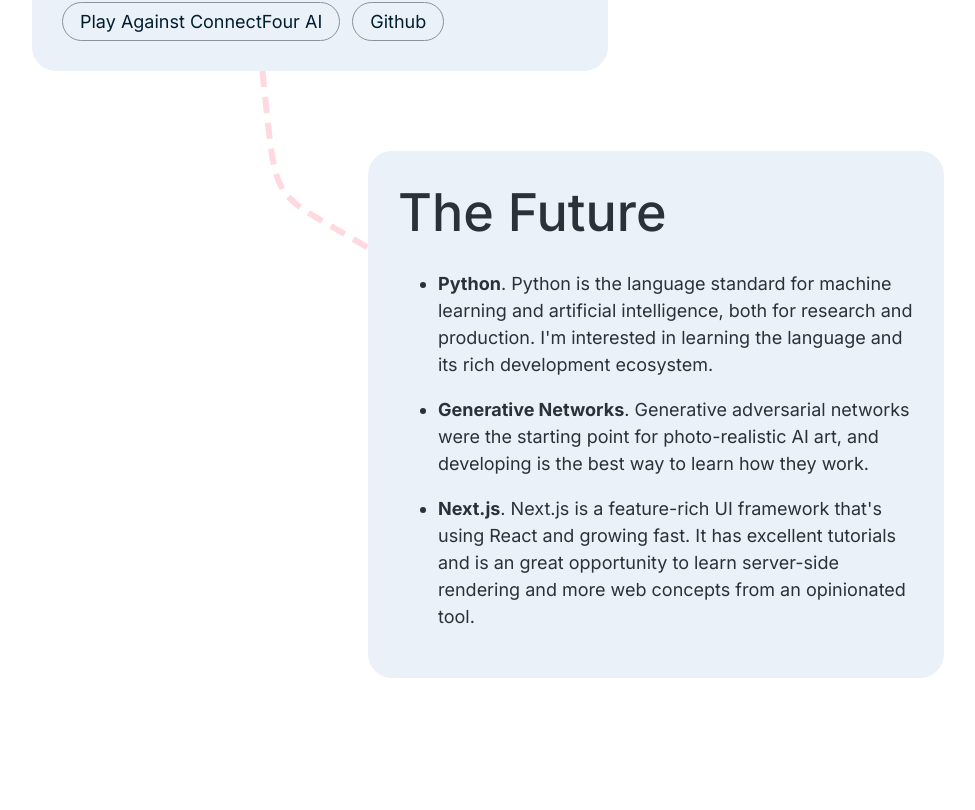
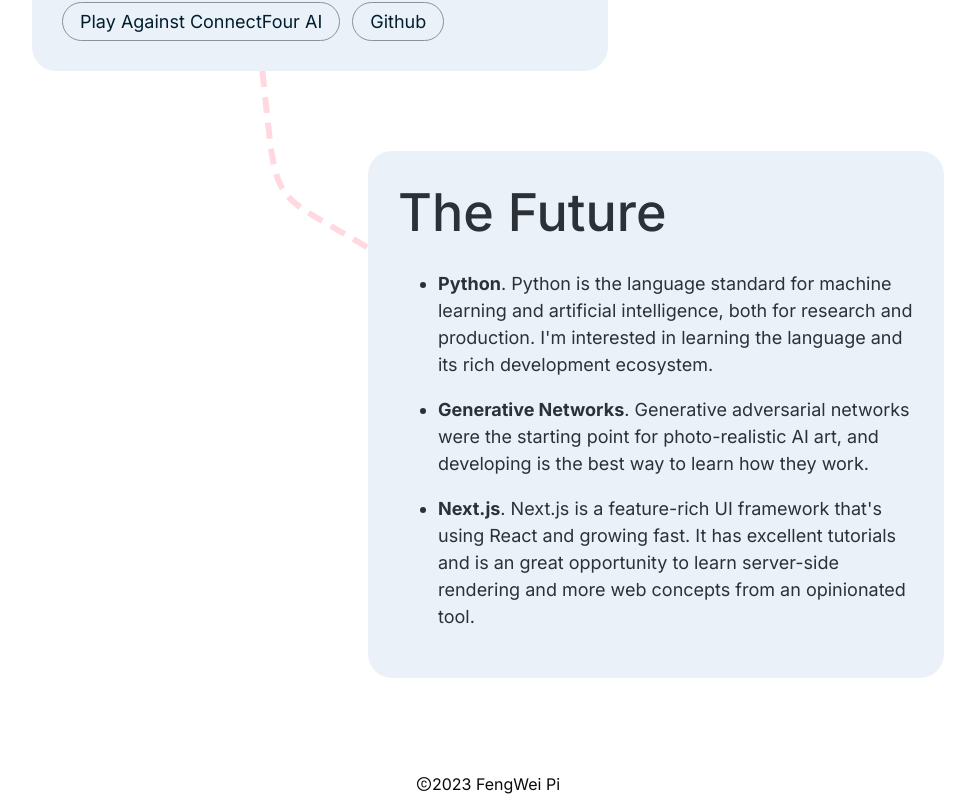
Before and after one commit to FengWei-Pi/fengwei-pi.github.io, a Next.js app: page / in a window 1280 px wide. Shown: the part 3321-4131 px from the top of the page, without its empty margins (152-1127 px from the left). Before the commit the page ends 4079 px from the top, so only its background shows below. Built offline with nearby package versions, Linux system fonts and the light colour scheme.

Commit message:
feat(footer): add footer

```diff
--- /dev/null
+++ b/components/nav/Footer.module.scss
@@ -0,0 +1,14 @@
+@use "styles/font";
+
+.container {
+  display: flex;
+  align-items: center;
+  justify-content: center;
+  font-size: font.$label-font-size;
+  padding: 16px 0;
+}
+
+.copyrightIcon {
+  width: 1em;
+  height: 1em;
+}
--- /dev/null
+++ b/components/nav/Footer.tsx
@@ -0,0 +1,12 @@
+import { AiOutlineCopyright } from "react-icons/ai";
+
+import styles from "./Footer.module.scss";
+
+export const Footer = () => {
+  return (
+    <footer className={styles.container}>
+      <AiOutlineCopyright className={styles.copyrightIcon} />
+      {new Date().getFullYear()} FengWei Pi
+    </footer>
+  );
+};
--- a/pages/connect-four.tsx
+++ b/pages/connect-four.tsx
@@ -8,6 +8,7 @@ import { ConnectFourBoard } from "components/connectFour/ConnectFourBoard";
 import { ConnectFourController } from "lib/connectFour/connectFourController";
 import { ConnectFourNNStrategyMultiThread } from "lib/connectFour/connectFourNNStrategyMultiThread";
 import { ConnectFourStats } from "components/connectFour/ConnectFourStats";
+import { Footer } from "components/nav/Footer";
 // TODO: think of a way to not depend on internal representation
 // idea: move `getAnalysis` code that depends on internal representation from here to controller
 import type { Analysis } from "lib/turnGame/mcts_nn";
@@ -187,6 +188,8 @@ export default function ConnectFourPage() {
           </div>
         </div>
       </div>
+
+      <Footer />
     </>
   );
 }
--- a/pages/index.tsx
+++ b/pages/index.tsx
@@ -9,8 +9,7 @@ import { ArticleCard } from "components/article/ArticleCard";
 import { ArticlePath } from "components/article/ArticlePath";
 import { StartPath } from "components/article/StartPath";
 import { NavHeader } from "components/nav/NavHeader";
-
-// TODO
+import { Footer } from "components/nav/Footer";
 import headshot from "public/images/headshot.jpg";
 import { getDataFromArticleFile } from "lib/article/article";
 import type { ArticleData } from "lib/article/article";
@@ -59,13 +58,16 @@ const HomePage = (props: Props) => {
       </Head>
 
       <NavHeader />
+
       <div className={styles.headerContainer} ref={setHeaderContainerRef}>
         <div className={styles.headerBackgroundContainer}>
           <div className={styles.headerBackground} />
         </div>
+
         <div className={styles.headerProfileContainer}>
           <Image className={styles.headerProfileImage} src={headshot} alt="profile" />
         </div>
+
         <h1 className={styles.headerText}>
           Hi, I&apos;m FengWei Pi, and this is my
           <div className={styles.headerTextEmphasis} ref={setHeaderJourneyRef}>
@@ -73,6 +75,7 @@ const HomePage = (props: Props) => {
           </div>
           from CS graduate to frontend developer and AI enthusiast
         </h1>
+
         {articleElements.length >= 1 && articleElements[0] !== null  && articleElements[1] !== null &&
           headerTitleElement !== null && headerElement !== null && (
           <StartPath
@@ -102,6 +105,8 @@ const HomePage = (props: Props) => {
           );
         })}
       </div>
+
+      <Footer />
     </>
   );
 };
```
Also changed, not shown: pages/values.tsx (+7 -0 lines).
